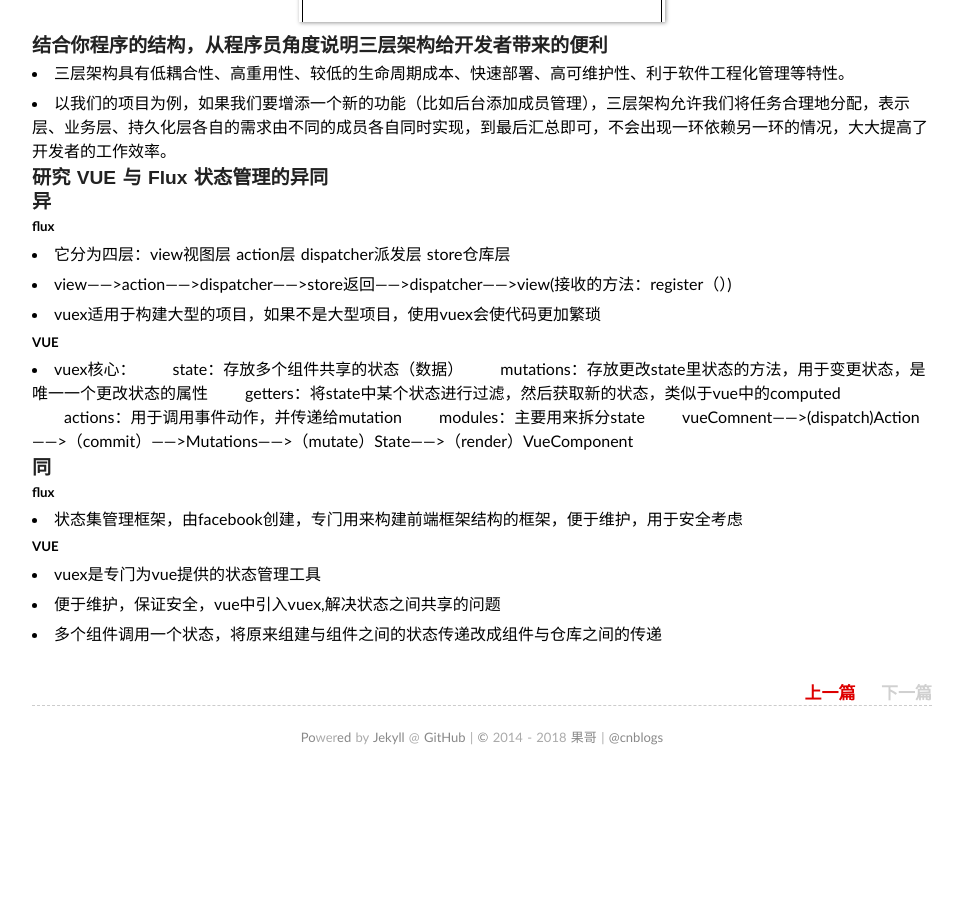
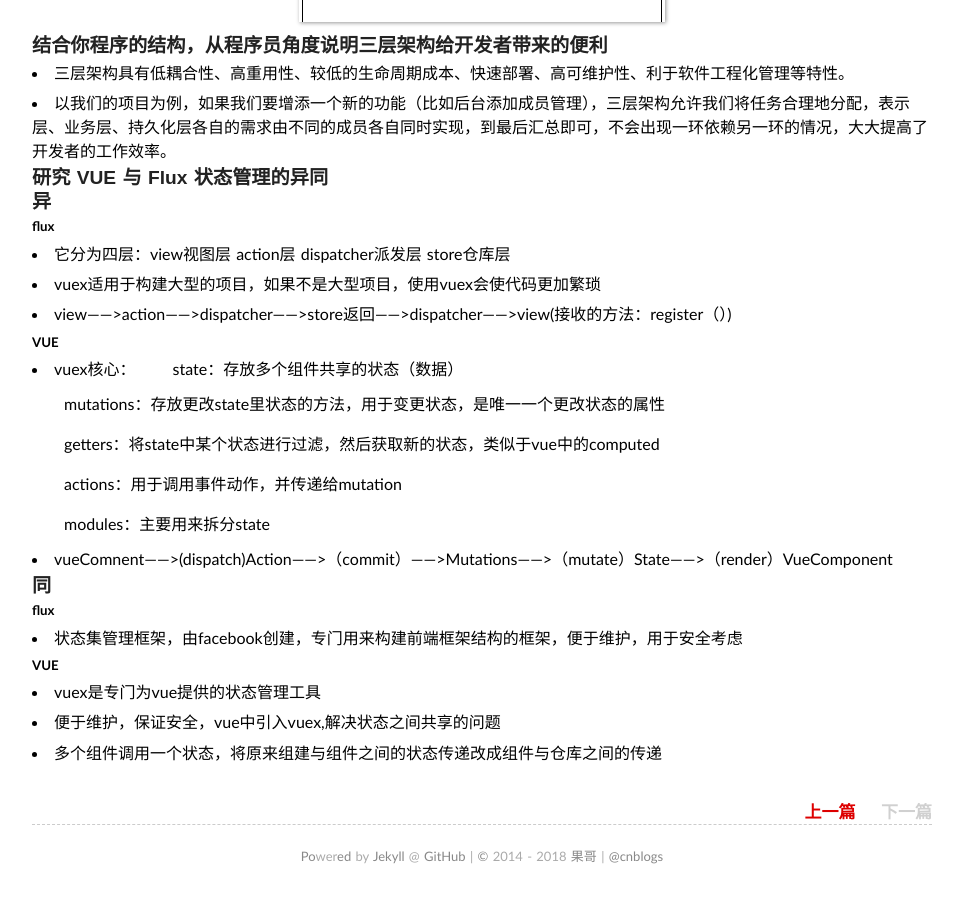
Before and after one commit to Leeegal/Leeegal.github.io, a Jekyll site: the page built from _posts/2018-06-03-homework8.md, in a window 1280 px wide and 900 px high, scrolled down 1171 px. Shown: the whole window, without its empty margins (158-1121 px from the left). Built offline with Jekyll 4.4.1, drawn with Linux system fonts in a browser that asks for light colours; some web fonts are replaced; comment, search, counter and statistics services are not loaded; before the commit the page ends 1952 px from its top, so only the background shows below that.

Commit message:
烦烦烦

```diff
--- a/_posts/2018-06-03-homework8.md
+++ b/_posts/2018-06-03-homework8.md
@@ -32,17 +32,21 @@ excerpt: Software
 
 ##### flux
 - 它分为四层：view视图层     action层    dispatcher派发层   store仓库层
+- vuex适用于构建大型的项目，如果不是大型项目，使用vuex会使代码更加繁琐
 - view——>action——>dispatcher——>store返回——>dispatcher——>view(接收的方法：register（）)
-- vuex适用于构建大型的项目，如果不是大型项目，使用vuex会使代码更加繁琐
 
 ##### VUE
 - vuex核心：
 　　state：存放多个组件共享的状态（数据）
+
 　　mutations：存放更改state里状态的方法，用于变更状态，是唯一一个更改状态的属性
+
 　　getters：将state中某个状态进行过滤，然后获取新的状态，类似于vue中的computed
+
 　　actions：用于调用事件动作，并传递给mutation
+
 　　modules：主要用来拆分state
-　　vueComnent——>(dispatch)Action——>（commit）——>Mutations——>（mutate）State——>（render）VueComponent
+- vueComnent——>(dispatch)Action——>（commit）——>Mutations——>（mutate）State——>（render）VueComponent
 
 ### 同
 
```
